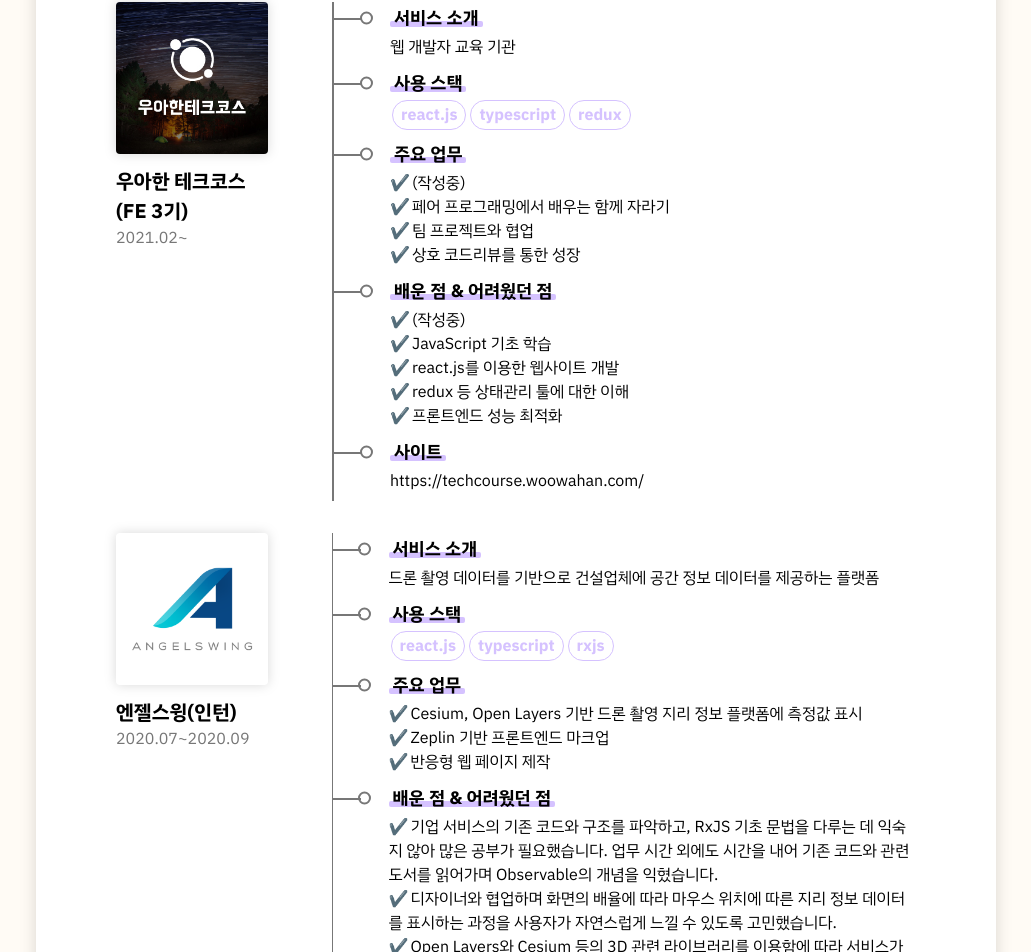
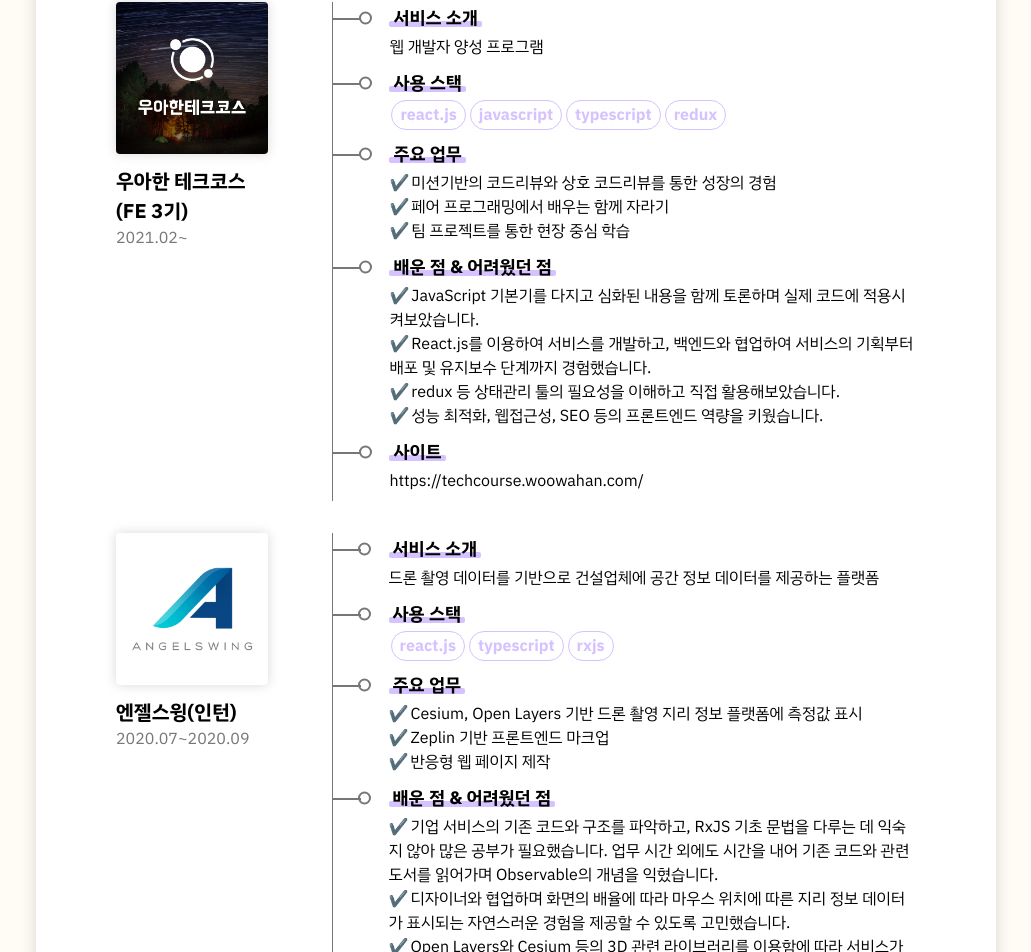
Before and after one commit to zigsong/zig-portfolio, a React app: page / in a window 1280 px wide. Shown: the part 3547-4499 px from the top of the page, without its empty margins (124-1155 px from the left). Built offline with nearby package versions, Linux system fonts and the light colour scheme.

Commit message:
refactor: add work experience learnings

```diff
--- a/src/components/ProjectModal/index.tsx
+++ b/src/components/ProjectModal/index.tsx
@@ -60,6 +60,16 @@
             </Styled.CheckList>
           </Styled.Content>
         </Styled.FlexContainer>
+        {content.learnings && (
+          <Styled.Content>
+            <Styled.CategoryTitle>🤔 고민한 내용</Styled.CategoryTitle>
+            <Styled.CheckList className="learnings">
+              {content.learnings.map((learning, idx) => (
+                <li key={idx}>{learning}</li>
+              ))}
+            </Styled.CheckList>
+          </Styled.Content>
+        )}
         <Styled.Content>
           <Styled.CategoryTitle className="preview">📺 미리보기</Styled.CategoryTitle>
           <Styled.PreviewWrapper>
--- a/src/components/ProjectModal/styles.ts
+++ b/src/components/ProjectModal/styles.ts
@@ -55,13 +55,21 @@
     }
   }
 
-  .preview {
+  & .preview {
     margin: auto;
     margin-bottom: 4px;
   }
 
   & div {
     white-space: pre-line;
+  }
+
+  & .learnings {
+    padding-right: 0.5rem;
+
+    & li {
+      margin-bottom: 0.25rem;
+    }
   }
 `;
 
--- a/src/components/WorkCard/index.tsx
+++ b/src/components/WorkCard/index.tsx
@@ -74,7 +74,9 @@
             <Styled.Branch />
             <Styled.Content>
               <Styled.CategoryTitle>사이트</Styled.CategoryTitle>
-              <div>{site}</div>
+              <a href={site} target="_blank">
+                {site}
+              </a>
             </Styled.Content>
           </div>
         </div>
--- a/src/components/WorkCard/styles.ts
+++ b/src/components/WorkCard/styles.ts
@@ -72,6 +72,14 @@
 const Content = styled.div`
   margin-left: 56px;
   margin-bottom: 0.5rem;
+
+  & a {
+    color: inherit;
+
+    &:hover {
+      text-decoration: underline;
+    }
+  }
 `;
 
 const CategoryTitle = styled.div`
--- a/src/pages/Projects/projectModals.ts
+++ b/src/pages/Projects/projectModals.ts
@@ -70,15 +70,19 @@
     '반응형 UI 구현',
     '번들 최적화, webpack chunk를 통한 성능 최적화',
     '이미지 파일 최적화',
+    'express 서버를 이용한 SSR 구현',
+    'SEO 개선',
   ],
   learnings: [
-    '<b>디자인과 기획</b>부터 모든 부분을 직접 만들어나가야 했습니다. 인프런을 통해 UI/UX 강의를 수강하여 최신 UI/UX 트렌드에 대해 고민하고 figma로 하나하나 그려서 적용해 보았습니다. 입체감 있는 carousel 구현을 위해 관련 CSS 속성들에 대해서 공부했으며, 자연스러운 transition과 animation들을 곳곳에 적용해보았습니다.',
-    'github과 google oauth 연동을 위해 백엔드와 협업하여 필요한 데이터를 받게끔 서버 응답을 만들었으며, 로그인한 유저의 세션 확인을 위해 <b>context api</b>를 사용하여 유저 정보에 대한 상태관리를 만들어주었습니다. 해당 상태를 사용하는 컴포넌트에서 편리하게 코드를 작성하기 위해 메서드의 네이밍에도 신경 썼습니다.',
+    '디자인과 기획부터 모든 부분을 직접 만들어나가야 했습니다. UI/UX 강의를 수강하여 최신 UI/UX 트렌드에 대해 고민하고 figma로 하나하나 그려서 만들었습니다. 입체감 있는 carousel 구현을 위해 관련 CSS 속성들에 대해서 공부했으며, 자연스러운 transition과 animation들을 곳곳에 적용해보았습니다.',
+    '작은 단위의 컴포넌트부터 bottom-up 방식으로 개발하였으며, 컴포넌트의 유연성과 재사용성을 높이기 위해 고민했습니다. 모든 컴포넌트에 storybook을 작성하여 UI를 테스트했으며, react-testing-library로 컴포넌트 각 단위 내 기능별 unit 테스트 및 react-hooks-testing-library와 msw를 이용하여 react-query hook 테스트를 작성했습니다.',
+    'TypeScript를 유연하게 사용했습니다. 백엔드의 응답 형식과 프론트 렌더링 형식을 맞춰주기 위해 interface를 확장 가능하도록 고안했으며, 곳곳에서 type guard를 통해 새로운 코드 작성 시 안전하게 타이핑을 할 수 있도록 처리했습니다.',
     '서버와 지속적으로 통신하는 부분이 많은 만큼 react-query 라이브러리를 사용하여 api 요청에 대한 틀을 잡고, 백엔드와 협의한 error code를 매핑하여 http request에서 에러 발생 시 미리 정해 둔 CustomError 클래스에서 해당 에러를 처리하도록 했습니다.',
-    '디버깅용 에러 메시지 노출 뿐 아니라 <b>사용자 입장을 고려</b>하여 custom error 페이지에 snackbar와 dialog 창 등을 표시하여 서비스 장애 상황에도 계속하여 취해야 할 행동을 제시하도록 구현했습니다. react-query 의 요청-응답 상태에 대해서는 react의 <b>Suspense</b>를 활용하였으며, <b>Error Boundary</b>를 통해 각종 에러 상태에 대응하도록 했습니다.',
+    '에러 발생 시 사용자의 유연한 대처를 위해 ErrorFallback 페이지를 만들고, snackbar와 dialog 서비스 장애 상황에서 사용자가 문제를 인식하고 대처할 수 있게끔 구현했습니다. React의 Suspense와 Error Boundary를 결합한 AsyncBoundary를 만들어 http 통신에서의 대기 및 에러 상황에 대응했습니다.',
     '피드 등록/검색 시 기술스택 자동완성을 위해 백엔드 api를 호출하였는데, 이때 너무 많은 http request가 발생하지 않도록 debounce를 custom hook으로 구현하여 사용자 input에 따른 api 요청 횟수를 조정했습니다.',
-    '작은 단위의 컴포넌트부터 bottom-up 방식으로 개발하였으며, 컴포넌트의 유연성과 재사용성을 높이기 위해 고민했습니다. 모든 컴포넌트에 storybook을 작성하였으며, react-testing-library로 <b>컴포넌트 각 단위 내 기능별 unit 테스트<b> 및 react-hooks-testing-library와 msw를 이용하여 react-query hook 테스트를 작성했습니다. 향후 테스트 코드 커버리지를 높이기 위해 테스트 코드 작성에도 힘쓸 예정입니다.',
-    '현재 <b>성능 개선</b>을 위한 추가 작업 중이며, React Profiler를 도입하여 렌더링을 최적화할 수 있는 방법을 고민중입니다.',
+    '성능을 개선하기 위해 번들 파일의 최적화 및 loadable components를 이용한 코드 스플리팅을 구현했으며, 이미지와 gif 파일 확장자를 변경하여 FCP를 개선했습니다.',
+    '컴포넌트의 초기 진입 속도와 SEO를 개선하기 위해 SSR을 적용했습니다. 라이브러리를 사용하지 않고 직접 express 서버를 구축하였으며, nginx를 사용하여 포트 포워딩을 해주었습니다.',
+    '안전한 로그인 처리를 위해 refreshToken을 cookie에 저장하고, session을 통해 express 프론트 서버와 백엔드 서버와의 신뢰도 높은 통신을 구현했습니다.',
   ],
   previews: [noltoImage01, noltoImage02, noltoImage03, noltoImage04, noltoImage05],
 };
--- a/src/pages/Projects/projects.ts
+++ b/src/pages/Projects/projects.ts
@@ -1,5 +1,4 @@
 import ahreallyImg from 'assets/pj-ahreally.png';
-import hanguelImg from 'assets/pj-hanguel.png';
 import moariImg from 'assets/pj-moari.png';
 import noltoImg from 'assets/pj-nolto.png';
 import stockImg from 'assets/pj-stock.jpeg';
--- a/src/pages/WorkExperience/works.ts
+++ b/src/pages/WorkExperience/works.ts
@@ -8,20 +8,18 @@
     image: woowacourseImg,
     title: '우아한 테크코스(FE 3기)',
     period: '2021.02~',
-    intro: '웹 개발자 교육 기관',
-    stacks: ['react.js', 'typescript', 'redux'],
+    intro: '웹 개발자 양성 프로그램',
+    stacks: ['react.js', 'javascript', 'typescript', 'redux'],
     mains: [
-      '(작성중)',
+      '미션기반의 코드리뷰와 상호 코드리뷰를 통한 성장의 경험',
       '페어 프로그래밍에서 배우는 함께 자라기',
-      '팀 프로젝트와 협업',
-      '상호 코드리뷰를 통한 성장',
+      '팀 프로젝트를 통한 현장 중심 학습',
     ],
     learnings: [
-      '(작성중)',
-      'JavaScript 기초 학습',
-      'react.js를 이용한 웹사이트 개발',
-      'redux 등 상태관리 툴에 대한 이해',
-      '프론트엔드 성능 최적화',
+      'JavaScript 기본기를 다지고 심화된 내용을 함께 토론하며 실제 코드에 적용시켜보았습니다.',
+      'React.js를 이용하여 서비스를 개발하고, 백엔드와 협업하여 서비스의 기획부터 배포 및 유지보수 단계까지 경험했습니다.',
+      'redux 등 상태관리 툴의 필요성을 이해하고 직접 활용해보았습니다.',
+      '성능 최적화, 웹접근성, SEO 등의 프론트엔드 역량을 키웠습니다.',
     ],
     site: 'https://techcourse.woowahan.com/',
   },
@@ -39,9 +37,9 @@
     ],
     learnings: [
       '기업 서비스의 기존 코드와 구조를 파악하고, RxJS 기초 문법을 다루는 데 익숙지 않아 많은 공부가 필요했습니다. 업무 시간 외에도 시간을 내어 기존 코드와 관련 도서를 읽어가며 Observable의 개념을 익혔습니다.',
-      '디자이너와 협업하며 화면의 배율에 따라 마우스 위치에 따른 지리 정보 데이터를 표시하는 과정을 사용자가 자연스럽게 느낄 수 있도록 고민했습니다.',
+      '디자이너와 협업하며 화면의 배율에 따라 마우스 위치에 따른 지리 정보 데이터가 표시되는 자연스러운 경험을 제공할 수 있도록 고민했습니다.',
       'Open Layers와 Cesium 등의 3D 관련 라이브러리를 이용함에 따라 서비스가 상당히 무거웠는데, 실제 타겟 사용자인 건설현장의 사양이 낮은 데스크탑에서도 무리없이 사용할 수 있도록 성능을 고려해야 했습니다. React Profiler 등의 툴을 사용하여 컴포넌트가 불필요하게 렌더링되는 부분들을 발견하고 개선할 수 있는 부분들을 함께 고민했습니다.',
-      '기존에 만들어진 custom hook들을 적절하게 사용하고, 경우에 따라 custom hook을 직접 작성하여 각 컴포넌트에서 사용할 수 있게끔 했습니다.',
+      '기존에 만들어진 custom hook들을 적절하게 사용하고, 경우에 따라 custom hook을 직접 작성했습니다.',
       'grid 형태로 구현되어 있던 CSS를 PC/태블릿/모바일 환경에서 확인할 수 있도록 반응형으로 바꾸는 과정이 까다로웠습니다. 사용자의 접속 환경(디바이스)을 detect하여 그에 맞게끔 UI를 조정했습니다.',
     ],
     site: '(건설업체별 계약형 플랫폼으로 서비스가 공개되지 않습니다.)',
@@ -59,7 +57,7 @@
     ],
     learnings: [
       'react.js를 이용한 서비스 개발',
-      '페이지 간 사용자가 입력한 데이터의 전달',
+      '페이지 간 사용자 입력 데이터의 전달',
       'mobile-first의 웹앱 개발',
     ],
     site: 'https://whonicorn.dbdlab.io/',
--- a/src/types.ts
+++ b/src/types.ts
@@ -3,10 +3,10 @@
   title: string;
   stacks: string[];
   githubUrl: string;
-  deployUrl: string;
+  deployUrl?: string;
   intro: string;
   members: string[];
   roles: string[];
-  learnings: string[];
+  learnings?: string[];
   previews: string[];
 }
```
